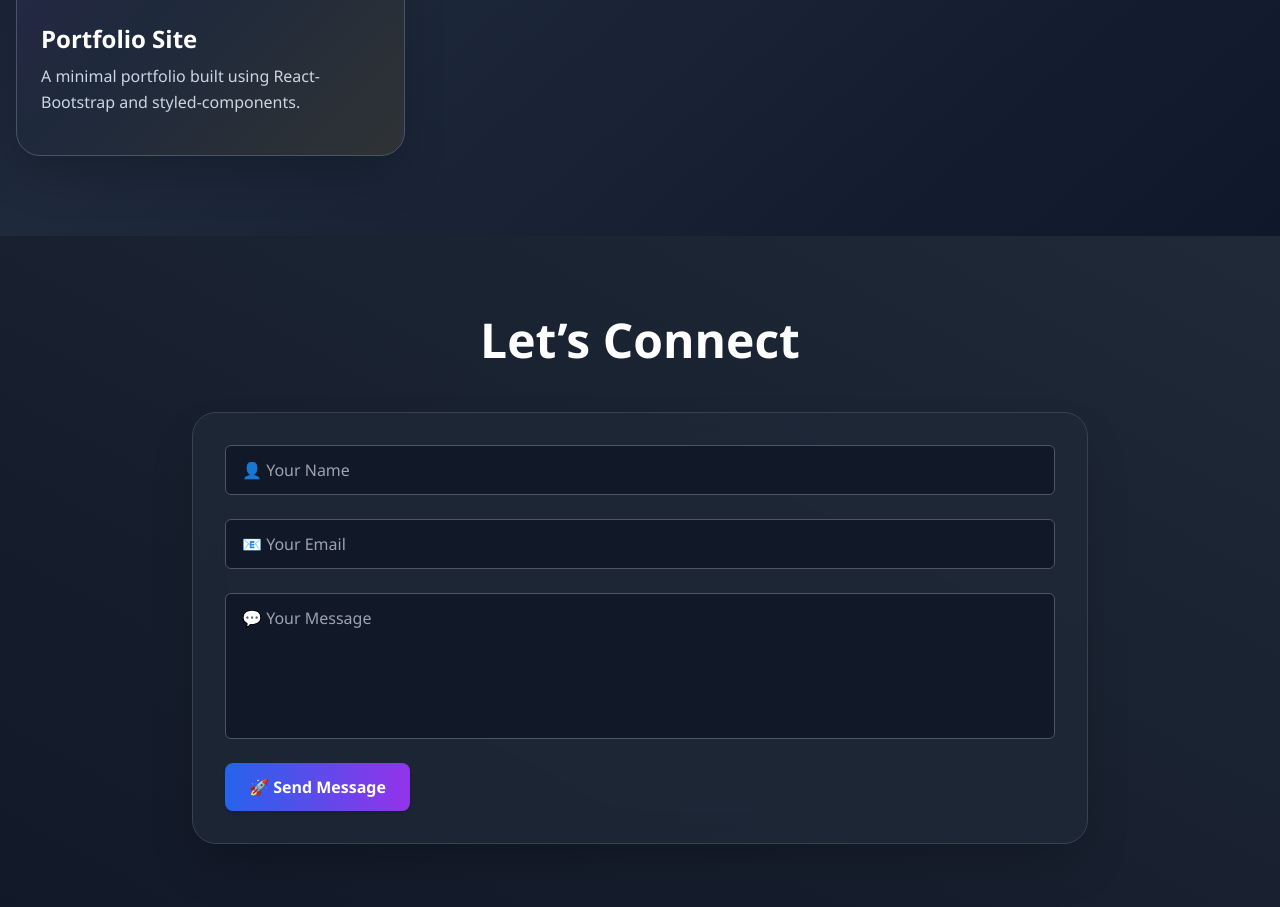
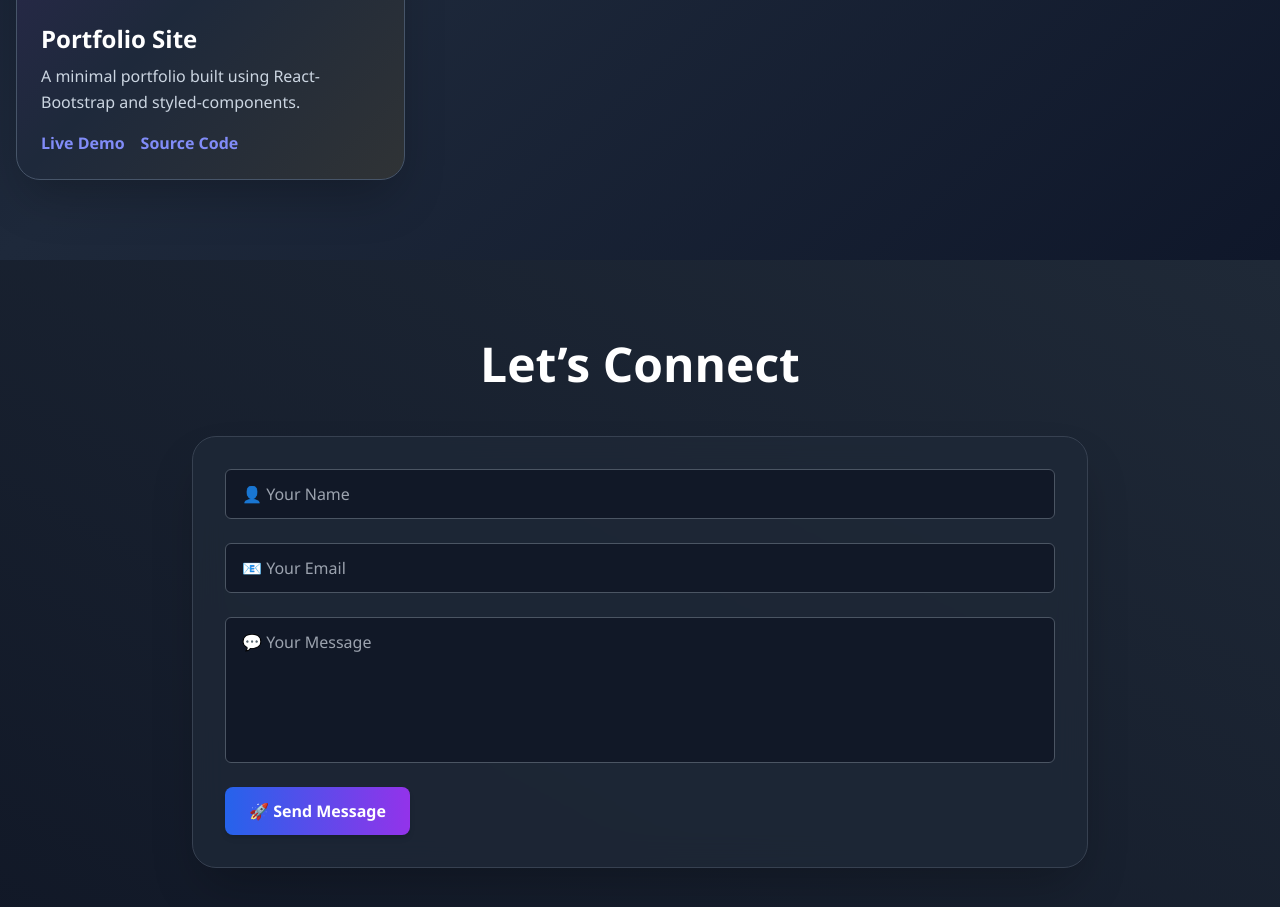
Before and after one commit to upadhyaysaumya55/My-Portfolio, a React (Create React App) app: page / in a window 1280 px wide. Shown: the part 3580-4487 px from the top of the page. Built offline with nearby package versions, Linux system fonts and the light colour scheme.

Commit message:
save this

```diff
--- a/src/components/Navbar.jsx
+++ b/src/components/Navbar.jsx
@@ -1,7 +1,7 @@
 import React, { useState, useEffect } from 'react';
 import AOS from 'aos';
 import 'aos/dist/aos.css';
-import resumePDF from '../assets/Resume.pdf';  // adjust the relative path as needed
+import resumePDF from '../assets/Resume.pdf';
 
 import { motion } from 'framer-motion';
 
--- a/src/components/Projects.jsx
+++ b/src/components/Projects.jsx
@@ -41,6 +41,8 @@ const Projects = () => {
       desc: 'A minimal portfolio built using React-Bootstrap and styled-components.',
       image: portfolioImg,
       aos: 'fade-right',
+      liveDemo: 'https://my-portfolio-ifbr-taupe.vercel.app/',
+      sourceCode: 'https://github.com/upadhyaysaumya55/My-Portfolio.git',
     },
   ];
 
```
